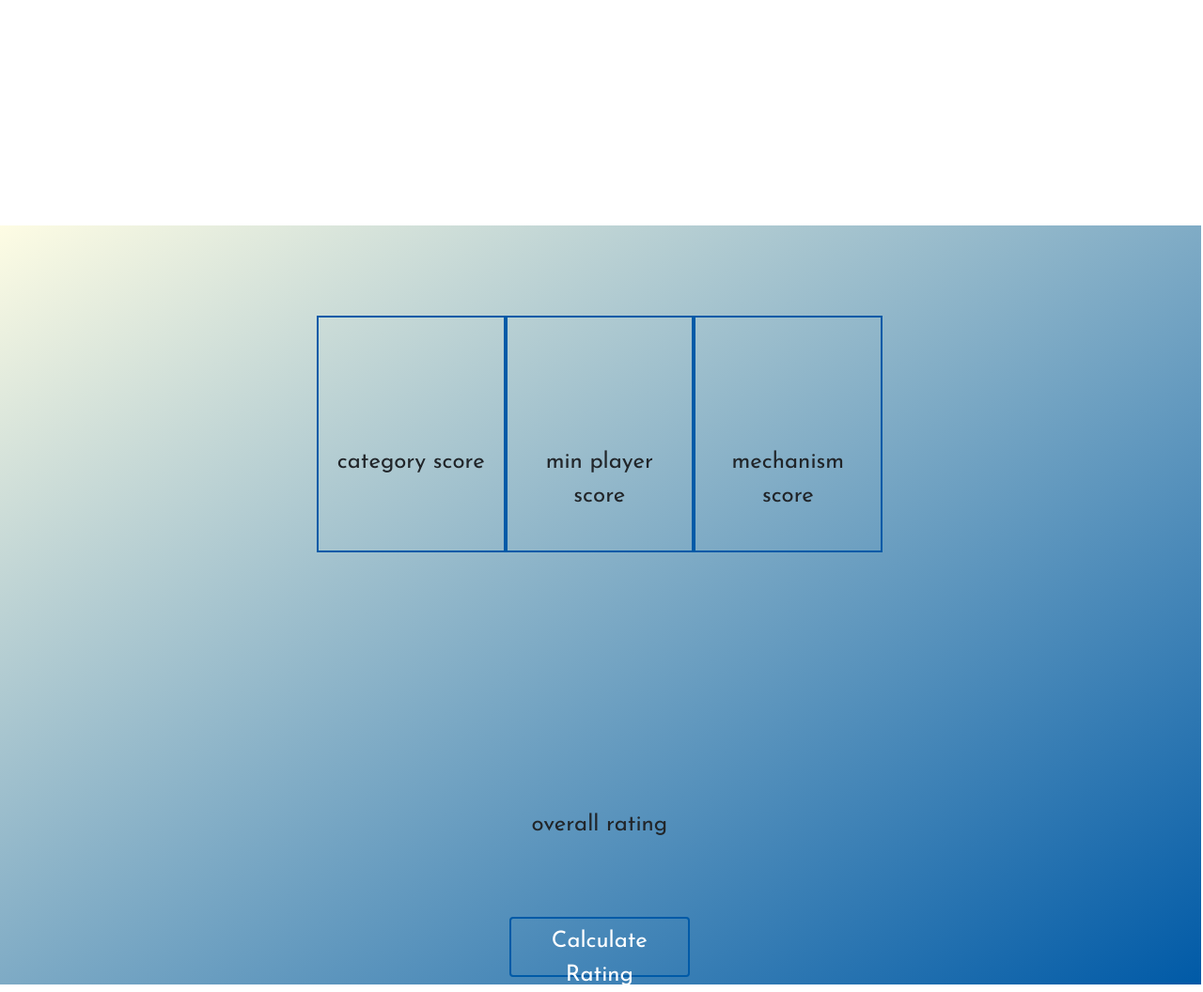
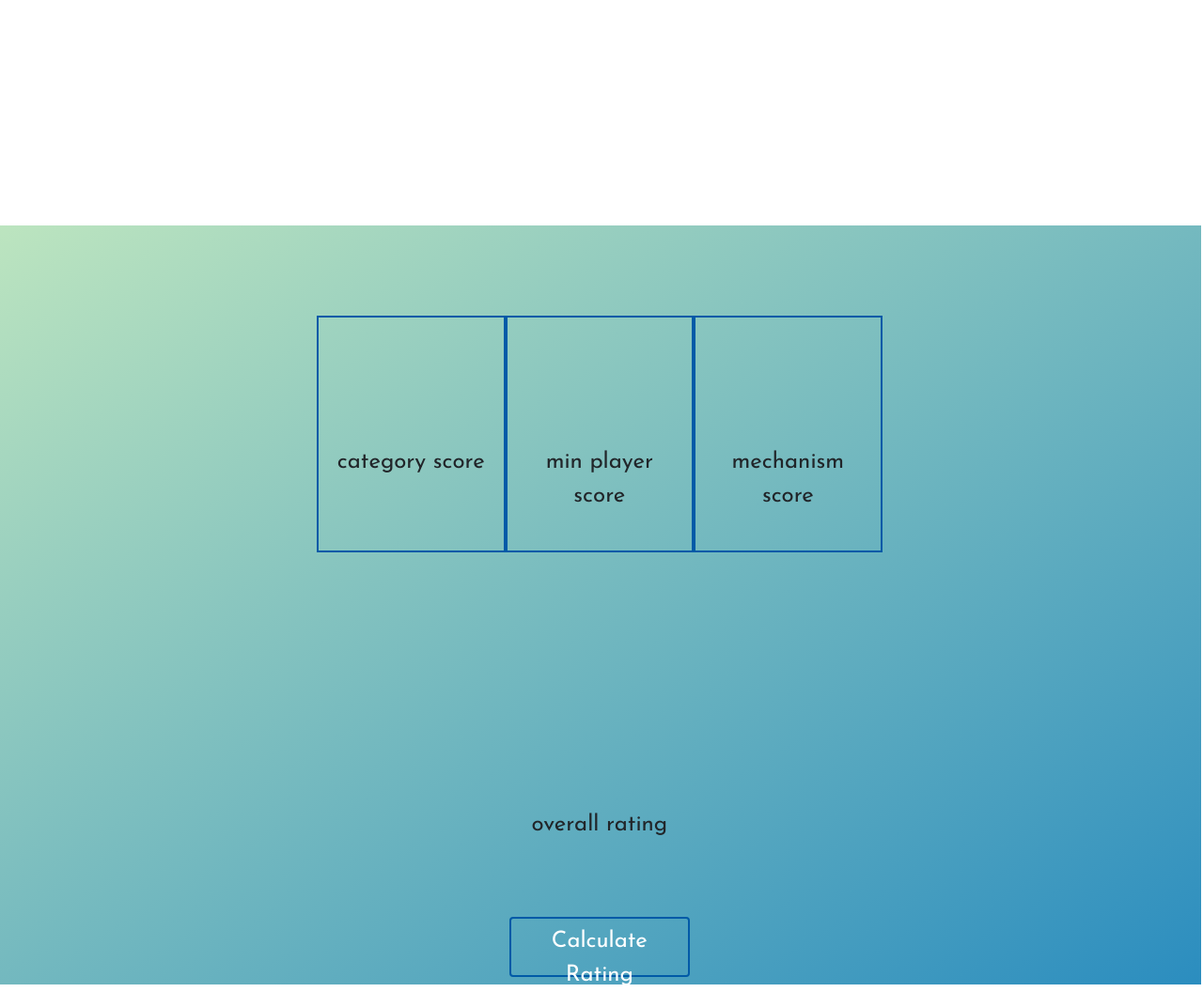
Before and after one commit to sangjunp4rk/boardgame_design_data_viz, a Flask app: page / in a window 1280 px wide. Shown: the part 4672-5728 px from the top of the page at 94% size. Run offline with Flask 2, Linux system fonts and the light colour scheme; some libraries are stand-ins or nearby versions.

Commit message:
change results panel gradient

```diff
--- a/static/css/main.css
+++ b/static/css/main.css
@@ -234,7 +234,7 @@ input[type=radio]{
 
 /*	background-color: pink;*/
 	margin-top: 4rem;
-	background-image: linear-gradient(to bottom right, #FFFDE4, #005AA7);
+  background-image: linear-gradient(to bottom right, rgb(189, 229, 191), rgb(43, 141, 191));
 }
 
 .sub_score {
```
